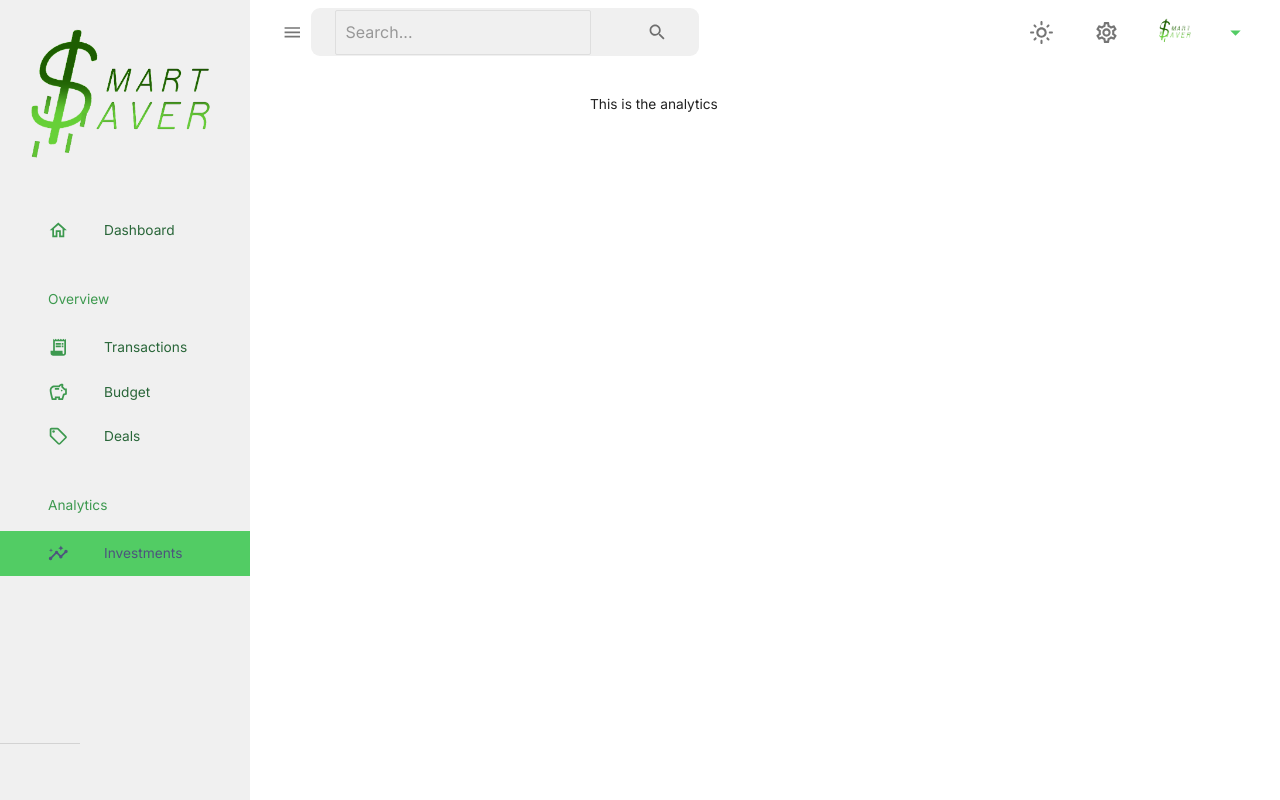
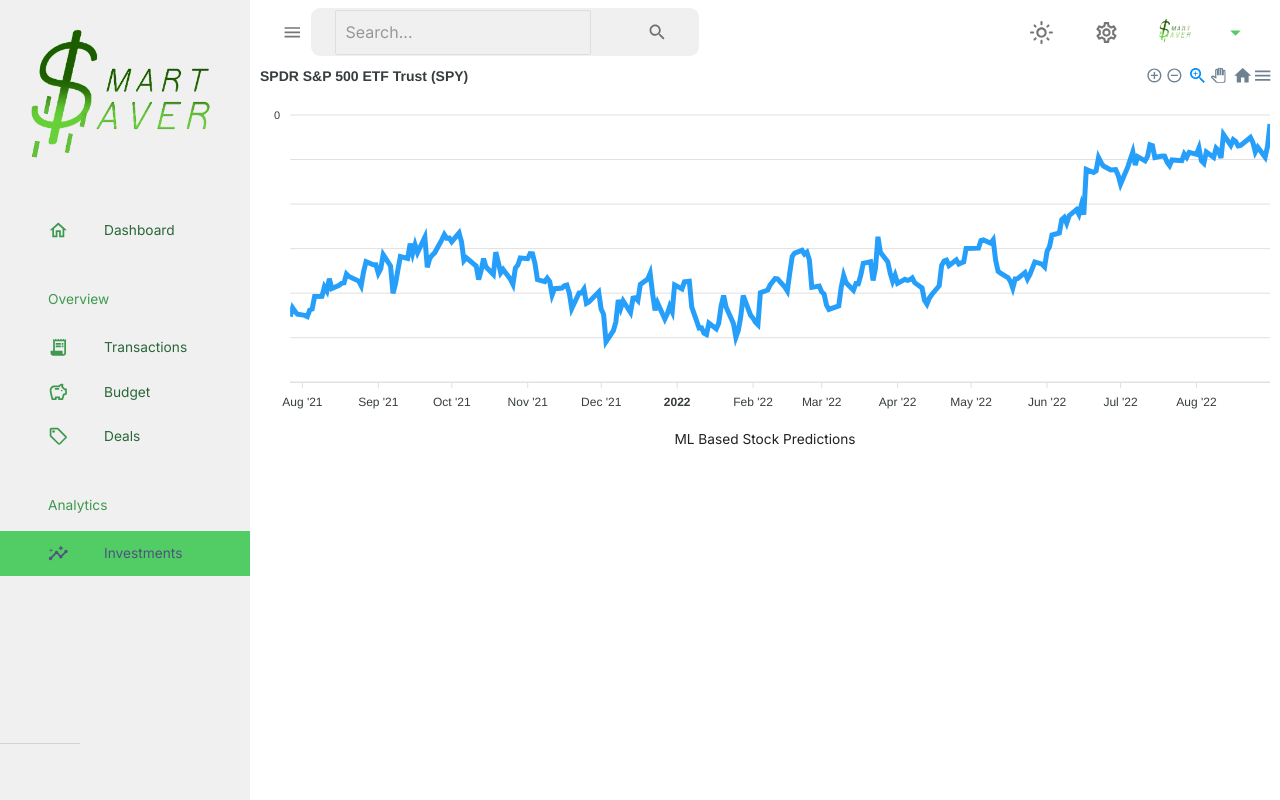
Before and after one commit to Kevtom2003/Smart_Save2, a React (Create React App) app in the folder client/: page /investments in a window 1280 px wide. Built offline with nearby package versions, Linux system fonts and the light colour scheme; no server answers.

Commit message:
Added investments page

```diff
--- a/client/src/scenes/analytics/index.jsx
+++ b/client/src/scenes/analytics/index.jsx
@@ -1,11 +1,69 @@
 import React from 'react';
 import Graph from "../../components/Graph";
+import { useState } from 'react';
+import dataVals from '../dashboard/data.js';
+import ReactApexChart from "react-apexcharts";
+import { Box } from '@mui/system';
 
 const Analytics = () => {
+  const [state, setState] = useState({
+    series: [{
+      name: 'SPDR S&P 500 ETF Trust (SPY)',
+      data: dataVals
+    }],
+    options: {
+      chart: {
+        type: 'area',
+        stacked: false,
+        height: 350,
+        zoom: {
+          type: 'x',
+          enabled: true,
+          autoScaleYaxis: true
+        },
+        toolbar: {
+          autoSelected: 'zoom'
+        }
+      },
+      dataLabels: {
+        enabled: false
+      },
+      markers: {
+        size: 0,
+      },
+      title: {
+        text: 'SPDR S&P 500 ETF Trust (SPY)',
+        align: 'left'
+      },
+
+      yaxis: {
+        labels: {
+          formatter: function (val) {
+            return (val / 1000000).toFixed(0);
+          },
+        },
+        title: {
+          text: 'Price'
+        },
+      },
+      xaxis: {
+        type: 'datetime',
+      },
+      tooltip: {
+        shared: false,
+        y: {
+          formatter: function (val) {
+            return (val / 1000000).toFixed(0)
+          }
+        }
+      }
+    },
+  })
     return (
-        <div className="container">
-          This is the analytics
-        </div>
+      <div>
+        <ReactApexChart options={state.options} series={state.series} type="line" height={350}/>
+        <Box textAlign={'center'}>ML Based Stock Predictions</Box>
+      </div>
     );
 
 };
```
